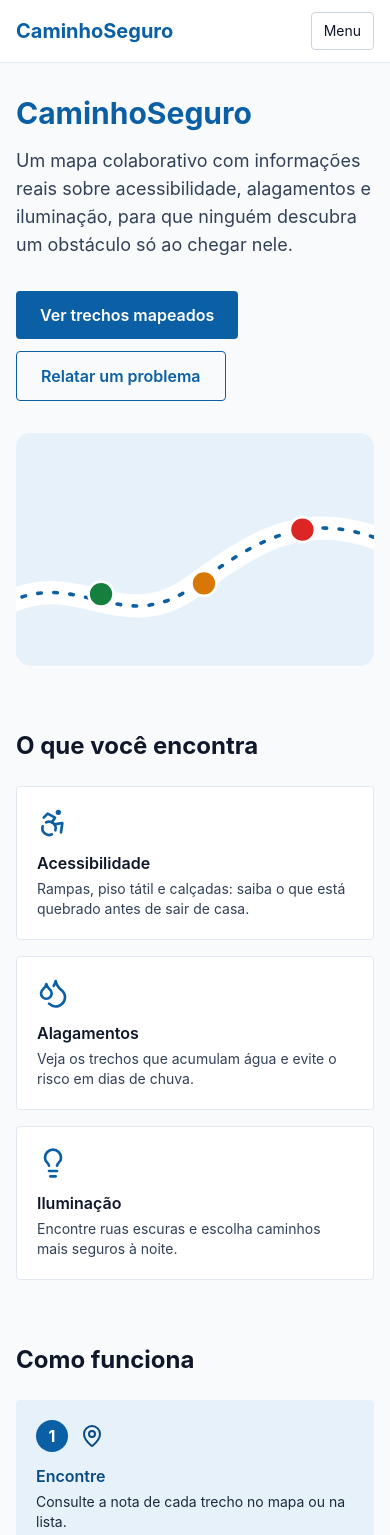
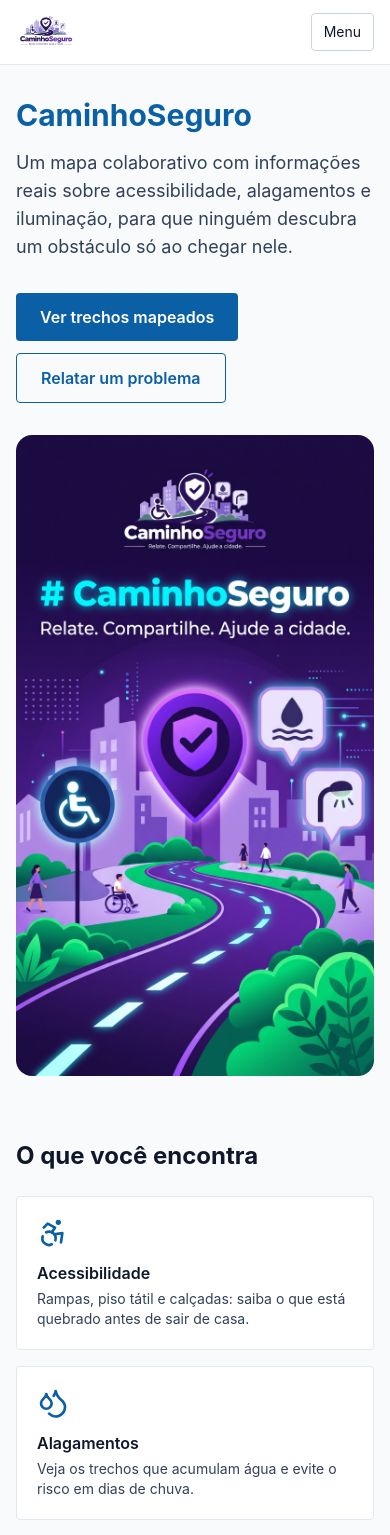
Before and after one commit to TailyniDev/caminhoseguro-front, a React (Vite) app: page / in a window 390 px wide. Shown: the top 1535 px of the page. Built offline with nearby package versions, Linux system fonts and the light colour scheme; no server answers.

Commit message:
feat: adiciona componente de banner responsivo e aplica nas páginas

```diff
--- a/src/components/Banner/index.tsx
+++ b/src/components/Banner/index.tsx
@@ -0,0 +1,22 @@
+interface BannerProps {
+  desktop: string
+  mobile?: string
+  alt?: string
+  prioridade?: boolean
+}
+
+// Troca a imagem por tamanho de tela: a versão mobile é menor e carrega mais rápido no celular.
+export default function Banner({ desktop, mobile, alt = '', prioridade = false }: BannerProps) {
+  return (
+    <picture>
+      {mobile && <source media="(max-width: 767px)" srcSet={mobile} />}
+      <img
+        src={desktop}
+        alt={alt}
+        loading={prioridade ? 'eager' : 'lazy'}
+        decoding="async"
+        className="h-auto w-full rounded-2xl"
+      />
+    </picture>
+  )
+}
--- a/src/components/Cabecalho/index.tsx
+++ b/src/components/Cabecalho/index.tsx
@@ -1,6 +1,7 @@
+
 import { useState } from 'react'
-import { Link } from 'react-router'
 import Menu from '../Menu'
+import Logo from '../Logo'
 
 export default function Cabecalho() {
   const [menuAberto, setMenuAberto] = useState(false)
@@ -8,9 +9,7 @@ export default function Cabecalho() {
   return (
     <header className="sticky top-0 z-50 border-b border-slate-200 bg-white">
       <div className="mx-auto flex max-w-6xl flex-wrap items-center justify-between px-4 py-3">
-        <Link to="/" className="text-xl font-bold text-primary">
-          CaminhoSeguro
-        </Link>
+        <Logo />
 
         <button
           type="button"
--- a/src/pages/Home/index.tsx
+++ b/src/pages/Home/index.tsx
@@ -1,6 +1,8 @@
 import { Link } from 'react-router'
 import { Accessibility, CheckCircle2, ClipboardList, Droplets, Lightbulb, MapPin } from 'lucide-react'
-import IlustracaoCaminho from '../../components/IlustracaoCaminho'
+import Banner from '../../components/Banner'
+import bannerDesktop from '../../assets/imagens/banners/pc.jpg'
+import bannerMobile from '../../assets/imagens/banners/celular.jpg'
 
 const DESTAQUES = [
   {
@@ -36,10 +38,12 @@ export default function Home() {
       <section className="grid items-center gap-8 md:grid-cols-2">
         <div>
           <h1 className="text-3xl font-bold text-primary md:text-5xl">CaminhoSeguro</h1>
+
           <p className="mt-4 text-lg text-slate-700">
             Um mapa colaborativo com informações reais sobre acessibilidade, alagamentos e iluminação, para que
             ninguém descubra um obstáculo só ao chegar nele.
           </p>
+
           <div className="mt-8 flex flex-wrap gap-3">
             <Link
               to="/trechos"
@@ -47,6 +51,7 @@ export default function Home() {
             >
               Ver trechos mapeados
             </Link>
+
             <Link
               to="/relatos/novo"
               className="rounded border border-primary px-6 py-3 font-semibold text-primary hover:bg-primary-bg"
@@ -55,18 +60,26 @@ export default function Home() {
             </Link>
           </div>
         </div>
-        <IlustracaoCaminho />
+
+        <Banner
+          desktop={bannerDesktop}
+          mobile={bannerMobile}
+          prioridade
+        />
       </section>
 
       <section aria-labelledby="titulo-destaques">
         <h2 id="titulo-destaques" className="mb-6 text-2xl font-bold">
           O que você encontra
         </h2>
+
         <ul className="grid gap-4 md:grid-cols-3">
           {DESTAQUES.map(({ icone: Icone, titulo, texto }) => (
             <li key={titulo} className="rounded border border-slate-200 bg-white p-5">
               <Icone aria-hidden="true" className="h-8 w-8 text-primary" />
+
               <h3 className="mt-3 font-semibold">{titulo}</h3>
+
               <p className="mt-1 text-sm text-slate-700">{texto}</p>
             </li>
           ))}
@@ -77,6 +90,7 @@ export default function Home() {
         <h2 id="titulo-passos" className="mb-6 text-2xl font-bold">
           Como funciona
         </h2>
+
         <ol className="grid gap-4 md:grid-cols-3">
           {PASSOS.map(({ icone: Icone, titulo, texto }, indice) => (
             <li key={titulo} className="rounded bg-primary-bg p-5">
@@ -84,9 +98,12 @@ export default function Home() {
                 <span className="flex h-8 w-8 items-center justify-center rounded-full bg-primary font-bold text-white">
                   {indice + 1}
                 </span>
+
                 <Icone aria-hidden="true" className="h-6 w-6 text-primary-dark" />
               </div>
+
               <h3 className="mt-3 font-semibold text-primary-dark">{titulo}</h3>
+
               <p className="mt-1 text-sm text-slate-800">{texto}</p>
             </li>
           ))}
```
